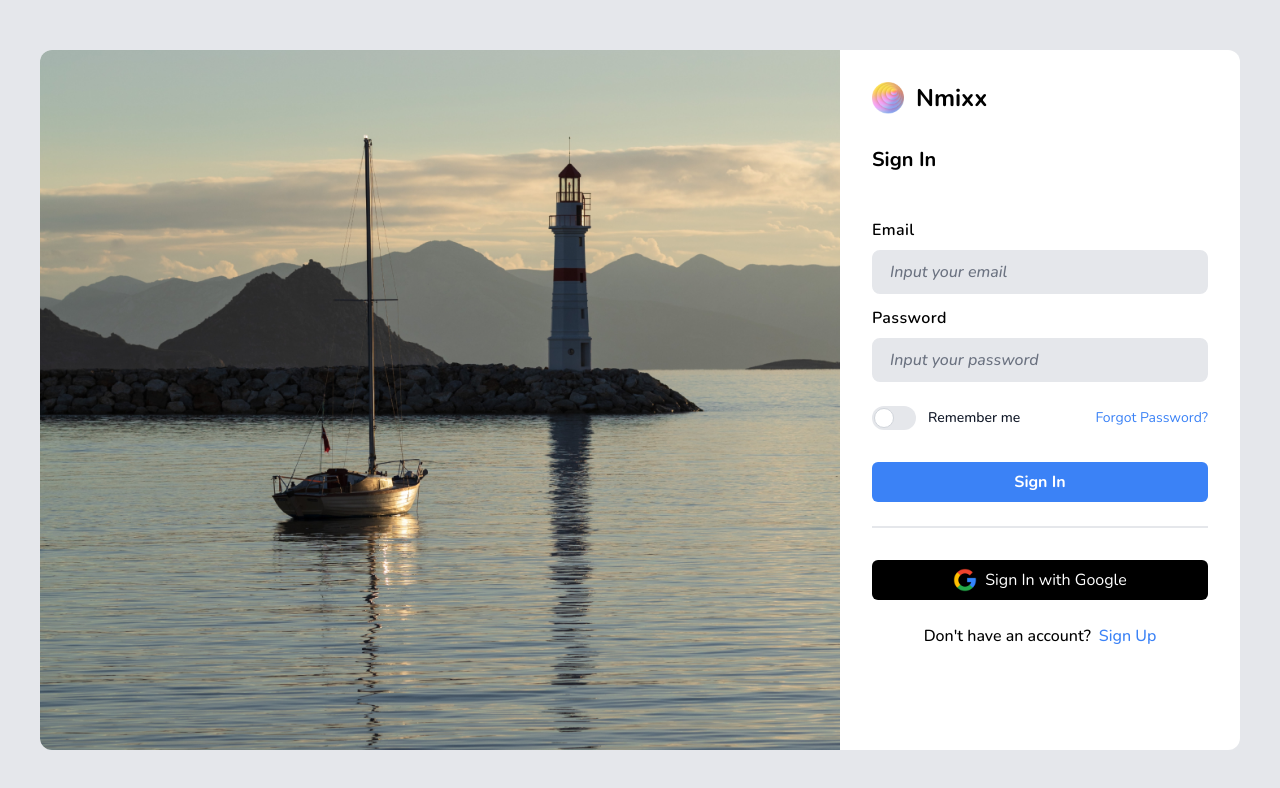
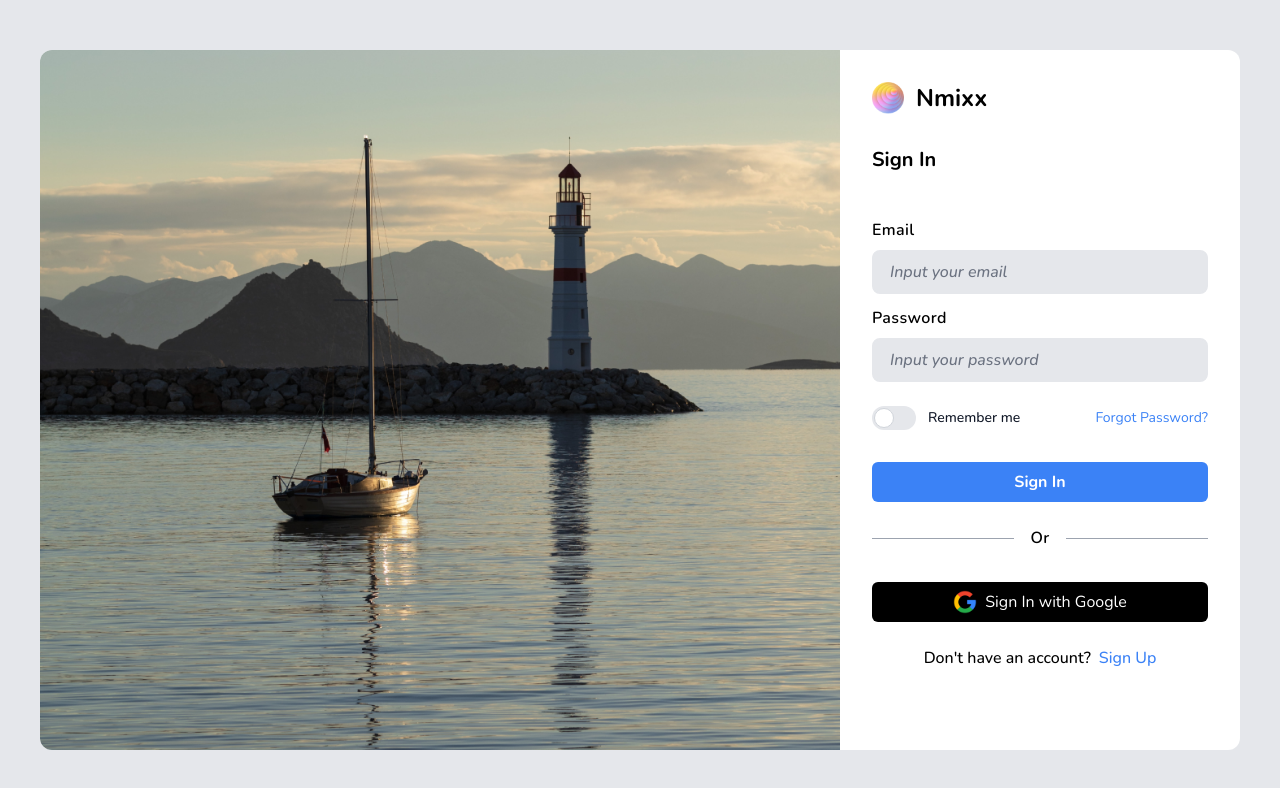
Before and after one commit to daniels9028/Mini-Project-II, a React (Vite) app: page / in a window 1280 px wide. Shown: the top 788 px of the page. Built offline with nearby package versions, Linux system fonts and the light colour scheme.

Commit message:
Design Login Pages

```diff
--- a/src/pages/Login.jsx
+++ b/src/pages/Login.jsx
@@ -46,7 +46,12 @@ const Login = () => {
 
             <Button name="Sign In" className="font-bold bg-blue-500" />
 
-            <hr className="mt-6 border border-gray-200" />
+            {/* <hr className="border border-gray-200" /> */}
+            <div className="flex items-center justify-center gap-4 mt-6">
+              <div class="flex-grow border-t border-gray-400"></div>
+              <p className="font-semibold tracking-wide">Or</p>
+              <div class="flex-grow border-t border-gray-400"></div>
+            </div>
 
             <Button
               name="Sign In with Google"
```
